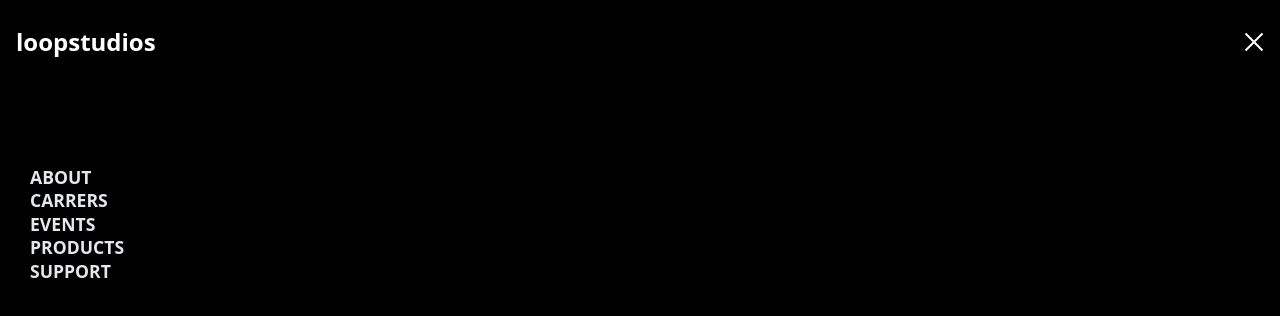
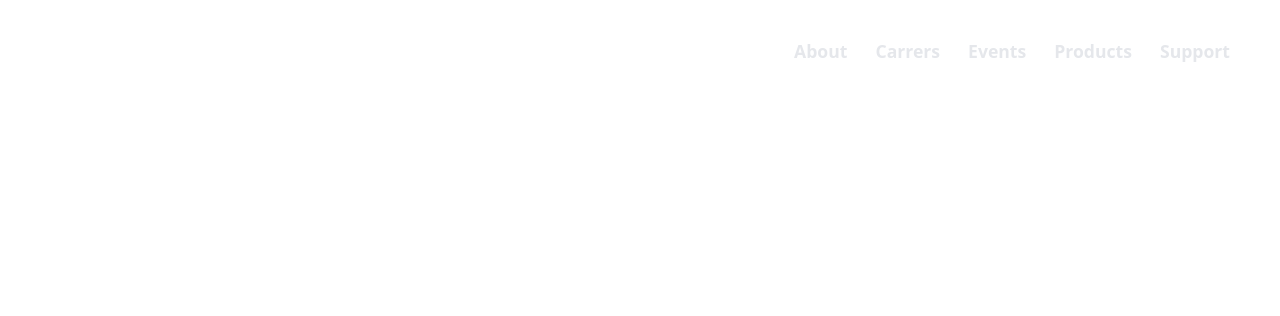
Before and after one commit to ItaloDev-Marcelo/loopstudios, a React (Vite) app: page / in a window 1280 px wide. Shown: the top 316 px of the page. Built offline with nearby package versions, Linux system fonts and the light colour scheme.

Commit message:
fix: navItems array and style

```diff
--- a/src/Nav/NavBar.tsx
+++ b/src/Nav/NavBar.tsx
@@ -4,14 +4,16 @@ import hamburger from '../assets/images/icon-hamburger.svg';
 import { useState } from "react";
 
 export default function NavBar() {
-    const navItems = ['ABOUT', 'CARRERS', 'EVENTS', 'PRODUCTS', 'SUPPORT']
+    const navItems = ['About', 'Carrers', 'Events', 'Products', 'Support']
     const [navTab, setNavTab] = useState(false)
     return  (
-        <nav className={`bg-black h-screen text-white p-4 `}>
-             <div className='flex flex-row justify-between items-center mt-2.5'><a href='index.html' className='font-bold text-2xl'>loopstudios</a>
-             <button onClick={() => setNavTab(!navTab)}>{navTab ? <img src={hamburger}/>  : <img src={close} />}</button>
+        <nav className={`${navTab ? 'bg-transparent text-black   lg:px-14 lg:pt-20' :
+         'bg-black h-screen lg:h-auto text-white lg:bg-transparent  '} lg:flex lg:items-center lg:justify-between p-4 lg:p-9 `}>
+             <div className='flex flex-row justify-between items-center mt-2.5 px-2 lg:mt-0'>
+                <a href='index.html' className='font-bold text-2xl text-white'>loopstudios</a>
+             <button className='flex lg:hidden' onClick={() => setNavTab(!navTab)}>{navTab ? <img src={hamburger}/>  : <img src={close} />}</button>
              </div>
-             <ul className=" mt-27">
+             <ul className={`${navTab ? 'hidden lg:flex lg:flex-row lg:items-center px-2' : ' mt-27 lg:mt-0 lg:flex lg:flex-row lg:items-center'}`}>
                 {navItems.map((item, index) => (
                     <NavItem navLink={item} key={index} />
                 ))}
```
